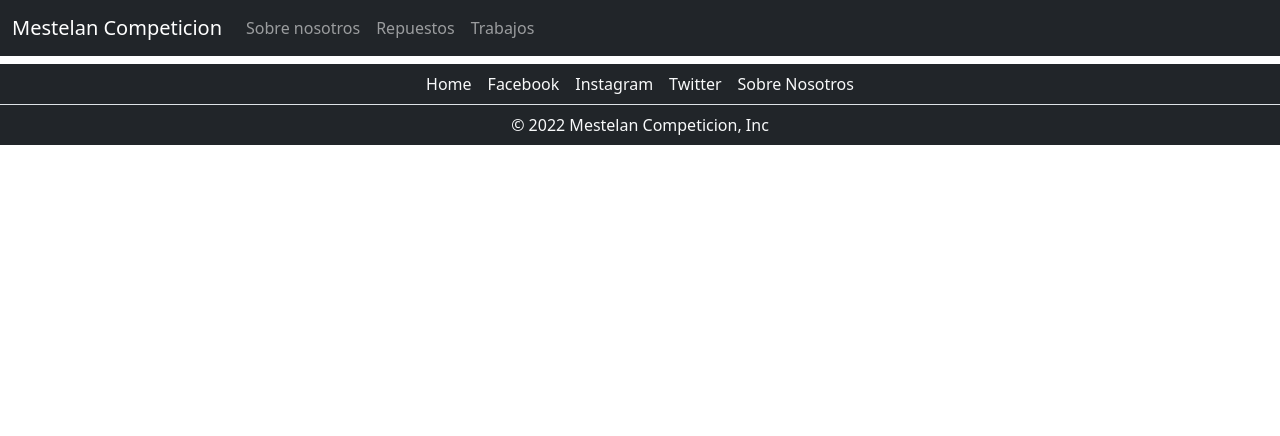
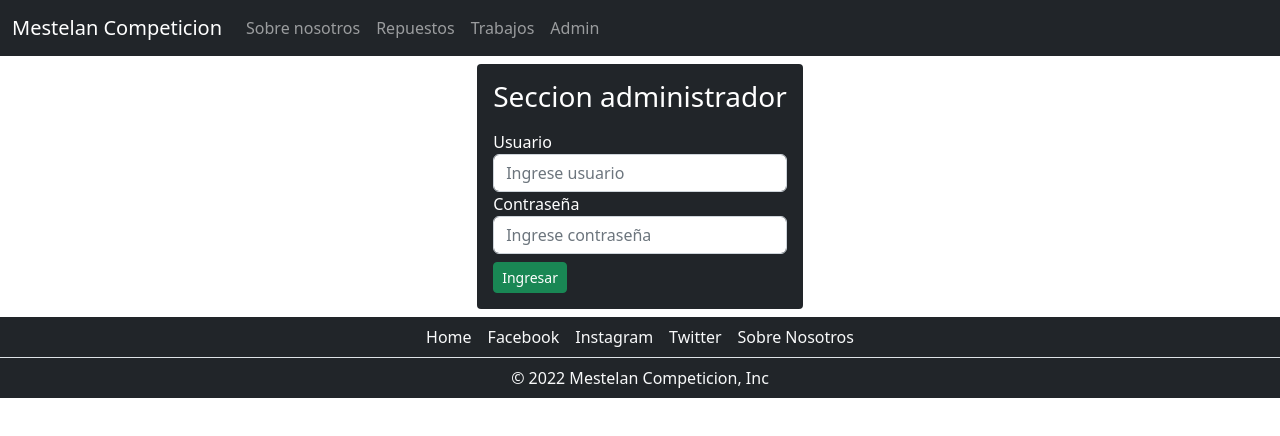
Before and after one commit to meste73/Angular_Proyect, an Angular app: page /admin in a window 1280 px wide. Before the commit this address led to /. Shown: the top 436 px of the page. Built offline with nearby package versions, Linux system fonts and the light colour scheme.

Commit message:
servicio admin, componente admin, y sistema login

```diff
--- /dev/null
+++ b/src/app/admin.service.ts
@@ -0,0 +1,31 @@
+import { Injectable } from '@angular/core';
+import { Router } from '@angular/router';
+
+@Injectable({
+  providedIn: 'root'
+})
+
+export class AdminService {
+
+  private user: string = "elmeste.88@gmail.com";
+  private password: string = "123456";
+
+  constructor(private router: Router) {}
+
+  login(user: string, password: string){
+    if(this.user === user && this.password === password){
+      sessionStorage.setItem('admin', 'logged');
+      this.router.navigate(['/']);
+
+    } else {
+      alert('Datos incorrectos');
+    }
+  }
+
+  checkLoggedIn(){
+    if(sessionStorage.getItem('admin'))
+      return true
+    else
+      return false;
+  }
+}
--- a/src/app/app-routing.module.ts
+++ b/src/app/app-routing.module.ts
@@ -4,6 +4,7 @@ import { GarageHomeComponent } from './garage-home/garage-home.component';
 import { GarageSparePartsComponent } from './garage-spare-parts/garage-spare-parts.component';
 import { GarageAboutComponent } from './garage-about/garage-about.component';
 import { GarageJobsComponent } from './garage-jobs/garage-jobs.component';
+import { GarageAdminComponent } from './garage-admin/garage-admin.component';
 
 const routes: Routes = [
   {
@@ -26,6 +27,10 @@ const routes: Routes = [
   {
     path: 'about',
     component: GarageAboutComponent,
+  },
+  {
+    path: 'admin',
+    component: GarageAdminComponent,
   }
 ];
 
--- a/src/app/app.component.html
+++ b/src/app/app.component.html
@@ -15,6 +15,9 @@
         <li class="nav-item">
           <a class="nav-link" aria-current="page" [routerLink]="['specialty']">Trabajos</a>
         </li>
+        <li class="nav-item">
+          <a class="nav-link" aria-current="page" [routerLink]="['admin']">Admin</a>
+        </li>
       </ul>
     </div>
   </div>
--- a/src/app/app.module.ts
+++ b/src/app/app.module.ts
@@ -14,6 +14,7 @@ import { JobsListComponent } from './garage-jobs/jobs-list/jobs-list.component';
 import { SparePartsListComponent } from './garage-spare-parts/spare-parts-list/spare-parts-list.component';
 import { SparePartsCartComponent } from './garage-spare-parts/spare-parts-cart/spare-parts-cart.component';
 import { JobsFormComponent } from './garage-jobs/jobs-form/jobs-form.component';
+import { GarageAdminComponent } from './garage-admin/garage-admin.component';
 
 
 @NgModule({
@@ -27,7 +28,8 @@ import { JobsFormComponent } from './garage-jobs/jobs-form/jobs-form.component';
     JobsListComponent,
     SparePartsListComponent,
     SparePartsCartComponent,
-    JobsFormComponent
+    JobsFormComponent,
+    GarageAdminComponent
   ],
   imports: [
     AppRoutingModule,
--- /dev/null
+++ b/src/app/garage-admin/garage-admin.component.html
@@ -0,0 +1,32 @@
+<div class="form-container mt-2">
+    <div class="form-add bg-dark p-3 rounded-1">
+        <h1 class="text-white h3 mb-3 font-weight-normal">Seccion administrador</h1>
+        <form class="form-signin" #f="ngForm" (ngSubmit)="f.form.valid && login()">
+            <div class="form-group">
+                <label for="inputEmail" class="text-white">Usuario</label>
+                <input
+                    type="email"
+                    name="user"
+                    [(ngModel)]="user"
+                    class="form-control"
+                    placeholder="Ingrese usuario"
+                    required
+                    >
+            </div>
+            <div>
+                <label for="inputPassword" class="text-white">Contraseña</label>
+                <input
+                    type="password"
+                    name="password"
+                    [(ngModel)]="password"
+                    class="form-control"
+                    placeholder="Ingrese contraseña"
+                    required
+                    >
+            </div>
+            <div class="mt-2">
+                <button class="btn btn-success btn-sm" type="submit">Ingresar</button>
+            </div>
+        </form>
+    </div>
+</div>
--- /dev/null
+++ b/src/app/garage-admin/garage-admin.component.scss
@@ -0,0 +1,8 @@
+.form-add{
+    max-width: 350px;
+}
+
+.form-container{
+    display: flex;
+    justify-content: center;
+}
--- /dev/null
+++ b/src/app/garage-admin/garage-admin.component.ts
@@ -0,0 +1,20 @@
+import { Component } from '@angular/core';
+import { AdminService } from '../admin.service';
+
+@Component({
+  selector: 'app-garage-admin',
+  templateUrl: './garage-admin.component.html',
+  styleUrls: ['./garage-admin.component.scss']
+})
+export class GarageAdminComponent {
+
+  user!: string;
+  password!: string;
+
+  constructor(private adminService: AdminService){}
+
+  login(){
+    this.adminService.login(this.user, this.password);
+    console.log(sessionStorage.getItem('admin'));
+  }
+}
--- a/src/app/garage-jobs/garage-jobs.component.html
+++ b/src/app/garage-jobs/garage-jobs.component.html
@@ -2,12 +2,32 @@
     <div class="d-flex justify-content-center p-3 bg-dark text-light mt-1 mb-1 rounded-2">
         <h2>Nuestros trabajos</h2>
     </div>
-    <app-jobs-list [jobs]="jobs" (delete)="delete($event)" (put1stStep)="put1stStep($event)"></app-jobs-list>
-    <div class="form-container mt-3">
+    <app-jobs-list
+        [jobs]="jobs"
+        (delete)="delete($event)"
+        (put1stStep)="put1stStep($event)"
+        >
+    </app-jobs-list>
+    <div class="form-container mt-3" *ngIf="checkLoggedIn()">
         <div class="form-add bg-dark p-3 rounded-1">
-            <app-jobs-form *ngIf="addForm; else modifyForm" [job]="job" [title]="title" [addForm]="addForm" (add)="add($event)" (put)="put($event)"></app-jobs-form>
+            <app-jobs-form
+                *ngIf="addForm; else modifyForm"
+                [job]="job" [title]="title"
+                [addForm]="addForm"
+                (add)="add($event)"
+                (put)="put($event)"
+                >
+            </app-jobs-form>
             <ng-template #modifyForm>
-                <app-jobs-form [job]="job" [title]="title" [addForm]="addForm" (add)="add($event)" (put)="put($event)" (putCancel)="putCancel($event)"></app-jobs-form>
+                <app-jobs-form
+                    [job]="job"
+                    [title]="title"
+                    [addForm]="addForm"
+                    (add)="add($event)"
+                    (put)="put($event)"
+                    (putCancel)="putCancel($event)"
+                    >
+                </app-jobs-form>
             </ng-template>
         </div>
     </div>
--- a/src/app/garage-jobs/garage-jobs.component.ts
+++ b/src/app/garage-jobs/garage-jobs.component.ts
@@ -3,6 +3,7 @@ import { Component, OnInit } from '@angular/core';
 import { finalize, Observable } from 'rxjs';
 import { JobsDataService } from '../jobs-data.service';
 import { Job } from '../garage-jobs/jobs-list/job';
+import { AdminService } from '../admin.service';
 
 const URL = "https://62b613cd6999cce2e8feb474.mockapi.io/jobs";
 
@@ -19,7 +20,9 @@ export class GarageJobsComponent implements OnInit {
   title!:string;
   addForm!: boolean;
 
-  constructor(private jobsDataService: JobsDataService, private http: HttpClient){}
+  constructor(private jobsDataService: JobsDataService,
+              private http: HttpClient,
+              private adminService: AdminService){}
 
   ngOnInit(): void {
     this.jobs = this.jobsDataService.getAll();
@@ -68,4 +71,8 @@ export class GarageJobsComponent implements OnInit {
     console.log(msj);
     this.ngOnInit();
   }
+
+  checkLoggedIn(){
+    return this.adminService.checkLoggedIn();
+  }
 }
--- a/src/app/garage-jobs/jobs-list/jobs-list.component.html
+++ b/src/app/garage-jobs/jobs-list/jobs-list.component.html
@@ -25,14 +25,32 @@
                 <td>{{job.work_status}}</td>
                 <td>{{job.area}}</td>
                 <td>{{job.manager}}</td>
-                <td><button type="button" class="btn btn-dark btn-sm rounded-5" (click)="modify(job)"><svg xmlns="http://www.w3.org/2000/svg" width="16" height="16" fill="currentColor" class="bi bi-pencil-square" viewBox="0 0 16 18">
-                    <path d="M15.502 1.94a.5.5 0 0 1 0 .706L14.459 3.69l-2-2L13.502.646a.5.5 0 0 1 .707 0l1.293 1.293zm-1.75 2.456-2-2L4.939 9.21a.5.5 0 0 0-.121.196l-.805 2.414a.25.25 0 0 0 .316.316l2.414-.805a.5.5 0 0 0 .196-.12l6.813-6.814z"/>
-                    <path fill-rule="evenodd" d="M1 13.5A1.5 1.5 0 0 0 2.5 15h11a1.5 1.5 0 0 0 1.5-1.5v-6a.5.5 0 0 0-1 0v6a.5.5 0 0 1-.5.5h-11a.5.5 0 0 1-.5-.5v-11a.5.5 0 0 1 .5-.5H9a.5.5 0 0 0 0-1H2.5A1.5 1.5 0 0 0 1 2.5v11z"/>
-                  </svg></button></td>
-                <td><button type="button" class="btn btn-danger btn-sm rounded-5" (click)="deleteJob(job.id)"><svg xmlns="http://www.w3.org/2000/svg" width="16" height="16" fill="currentColor" class="bi bi-trash" viewBox="0 0 16 18">
-                    <path d="M5.5 5.5A.5.5 0 0 1 6 6v6a.5.5 0 0 1-1 0V6a.5.5 0 0 1 .5-.5zm2.5 0a.5.5 0 0 1 .5.5v6a.5.5 0 0 1-1 0V6a.5.5 0 0 1 .5-.5zm3 .5a.5.5 0 0 0-1 0v6a.5.5 0 0 0 1 0V6z"/>
-                    <path fill-rule="evenodd" d="M14.5 3a1 1 0 0 1-1 1H13v9a2 2 0 0 1-2 2H5a2 2 0 0 1-2-2V4h-.5a1 1 0 0 1-1-1V2a1 1 0 0 1 1-1H6a1 1 0 0 1 1-1h2a1 1 0 0 1 1 1h3.5a1 1 0 0 1 1 1v1zM4.118 4 4 4.059V13a1 1 0 0 0 1 1h6a1 1 0 0 0 1-1V4.059L11.882 4H4.118zM2.5 3V2h11v1h-11z"/>
-                  </svg></button></td>
+                <td>
+                    <button
+                        type="button"
+                        class="btn btn-dark btn-sm rounded-5"
+                        (click)="modify(job)"
+                        *ngIf="checkLoggedIn()"
+                        >
+                        <svg xmlns="http://www.w3.org/2000/svg" width="16" height="16" fill="currentColor" class="bi bi-pencil-square" viewBox="0 0 16 18">
+                            <path d="M15.502 1.94a.5.5 0 0 1 0 .706L14.459 3.69l-2-2L13.502.646a.5.5 0 0 1 .707 0l1.293 1.293zm-1.75 2.456-2-2L4.939 9.21a.5.5 0 0 0-.121.196l-.805 2.414a.25.25 0 0 0 .316.316l2.414-.805a.5.5 0 0 0 .196-.12l6.813-6.814z"/>
+                            <path fill-rule="evenodd" d="M1 13.5A1.5 1.5 0 0 0 2.5 15h11a1.5 1.5 0 0 0 1.5-1.5v-6a.5.5 0 0 0-1 0v6a.5.5 0 0 1-.5.5h-11a.5.5 0 0 1-.5-.5v-11a.5.5 0 0 1 .5-.5H9a.5.5 0 0 0 0-1H2.5A1.5 1.5 0 0 0 1 2.5v11z"/>
+                        </svg>
+                    </button>
+                </td>
+                <td>
+                    <button
+                        type="button"
+                        class="btn btn-danger btn-sm rounded-5"
+                        (click)="deleteJob(job.id)"
+                        *ngIf="checkLoggedIn()"
+                        >
+                        <svg xmlns="http://www.w3.org/2000/svg" width="16" height="16" fill="currentColor" class="bi bi-trash" viewBox="0 0 16 18">
+                            <path d="M5.5 5.5A.5.5 0 0 1 6 6v6a.5.5 0 0 1-1 0V6a.5.5 0 0 1 .5-.5zm2.5 0a.5.5 0 0 1 .5.5v6a.5.5 0 0 1-1 0V6a.5.5 0 0 1 .5-.5zm3 .5a.5.5 0 0 0-1 0v6a.5.5 0 0 0 1 0V6z"/>
+                            <path fill-rule="evenodd" d="M14.5 3a1 1 0 0 1-1 1H13v9a2 2 0 0 1-2 2H5a2 2 0 0 1-2-2V4h-.5a1 1 0 0 1-1-1V2a1 1 0 0 1 1-1H6a1 1 0 0 1 1-1h2a1 1 0 0 1 1 1h3.5a1 1 0 0 1 1 1v1zM4.118 4 4 4.059V13a1 1 0 0 0 1 1h6a1 1 0 0 0 1-1V4.059L11.882 4H4.118zM2.5 3V2h11v1h-11z"/>
+                        </svg>
+                    </button>
+                </td>
             </tr>
         </tbody>
     </table>
--- a/src/app/garage-jobs/jobs-list/jobs-list.component.ts
+++ b/src/app/garage-jobs/jobs-list/jobs-list.component.ts
@@ -1,5 +1,6 @@
 import { Component, EventEmitter, Input, Output } from '@angular/core';
 import { Observable } from 'rxjs';
+import { AdminService } from 'src/app/admin.service';
 import { Job } from './job';
 
 @Component({
@@ -15,7 +16,7 @@ export class JobsListComponent{
   @Output() put1stStep:EventEmitter<Job> = new EventEmitter<Job>();
   @Output() job:EventEmitter<Job> = new EventEmitter<Job>();
 
-  constructor(){}
+  constructor(private adminService: AdminService){}
 
   modify(job: Job){
     this.put1stStep.emit(job);
@@ -29,4 +30,8 @@ export class JobsListComponent{
   showInfo(msj: string){
     alert(msj);
   }
+
+  checkLoggedIn(){
+    return this.adminService.checkLoggedIn();
+  }
 }
--- a/src/app/input-integer/input-integer.component.scss
+++ b/src/app/input-integer/input-integer.component.scss
@@ -1,12 +1,3 @@
 input{
     max-width: 50px;
 }
-
-.footer{
-    position: absolute;
-    bottom: 0;
-    width: 100%;
-    height: 60px;
-    line-height: 60px;
-    background-color: #f5f5f5;
-}
```
Also changed, not shown: 1 other file (tests, documents, lock files or other folders).
